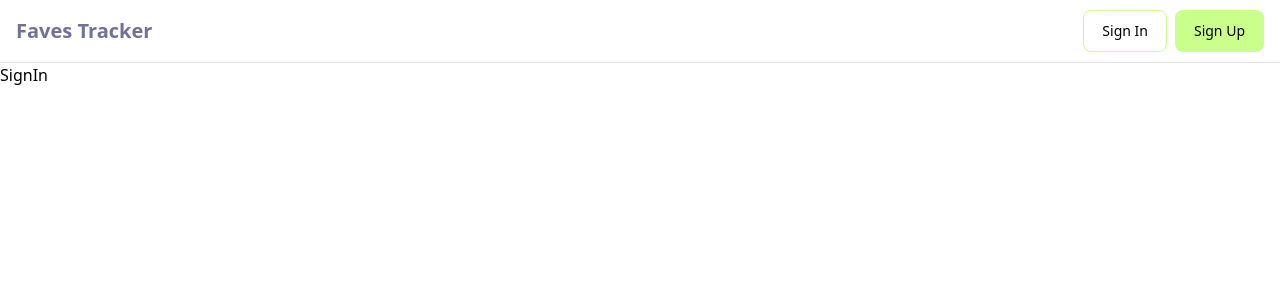
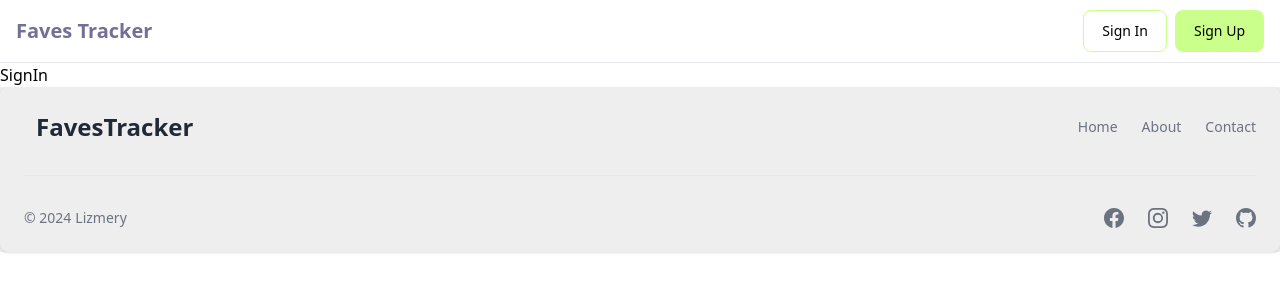
Before and after one commit to lizmery/faves-tracker, a React (Vite) app in the folder client/: page /sign-in in a window 1280 px wide. Shown: the top 300 px of the page. Built offline with nearby package versions, Linux system fonts and the light colour scheme.

Commit message:
create footer

```diff
--- a/client/package.json
+++ b/client/package.json
@@ -13,6 +13,7 @@
     "flowbite-react": "^0.10.1",
     "react": "^18.3.1",
     "react-dom": "^18.3.1",
+    "react-icons": "^5.3.0",
     "react-router-dom": "^6.26.1"
   },
   "devDependencies": {
--- a/client/src/App.jsx
+++ b/client/src/App.jsx
@@ -4,6 +4,7 @@ import Dashboard from "./pages/Dashboard"
 import SignUp from "./pages/SignUp"
 import SignIn from "./pages/SignIn"
 import Header from "./components/Header"
+import FooterComponent from "./components/Footer"
 
 function App() {
   return (
@@ -15,6 +16,7 @@ function App() {
             <Route path="/sign-up" element={<SignUp />} />
             <Route path="/sign-in" element={<SignIn />} />
         </Routes>
+        <FooterComponent />
     </BrowserRouter>
   )
 }
--- /dev/null
+++ b/client/src/components/Footer.jsx
@@ -0,0 +1,36 @@
+import { Footer } from 'flowbite-react'
+import { Link } from 'react-router-dom'
+import { BsFacebook, BsGithub, BsInstagram, BsTwitter } from 'react-icons/bs'
+
+
+export default function FooterComponent() {
+    return (
+        <div className='bg-[#eee] border-none'>
+            <Footer container className='bg-[#eee]'>
+                <div className="w-full">
+                    <div className="w-full justify-between sm:flex sm:items-center sm:justify-between">
+                        <Footer.Brand
+                            href='/'
+                            name='FavesTracker'
+                        />
+                        <Footer.LinkGroup>
+                            <Footer.Link href='/'>Home</Footer.Link>
+                            <Footer.Link href='/'>About</Footer.Link>
+                            <Footer.Link href='/'>Contact</Footer.Link>
+                        </Footer.LinkGroup>
+                    </div>
+                    <Footer.Divider />
+                    <div className="w-full sm:flex sm:items-center sm:justify-between">
+                        <Footer.Copyright  href='/' by='Lizmery' year={2024} />
+                        <div className="mt-4 flex space-x-6 sm:mt-0 sm:justify-center">
+                            <Footer.Icon href="#" icon={BsFacebook} />
+                            <Footer.Icon href="#" icon={BsInstagram} />
+                            <Footer.Icon href="#" icon={BsTwitter} />
+                            <Footer.Icon href="#" icon={BsGithub} />
+                        </div>
+                    </div>
+                </div>
+            </Footer>
+        </div>
+    )
+}
```
Also changed, not shown: 1 other file (tests, documents, lock files or other folders).
